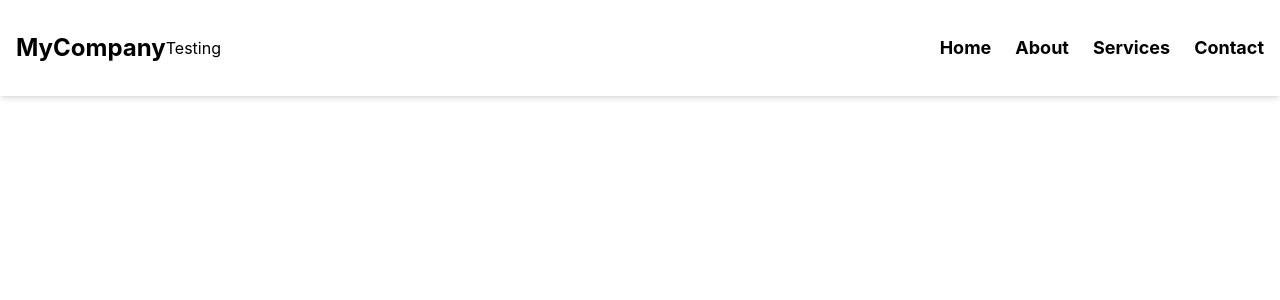
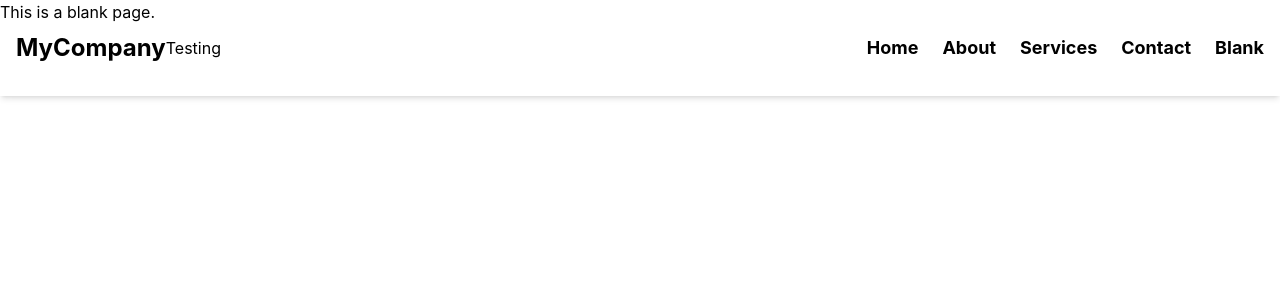
Before and after one commit to jpjun8/webdev_proto, a React (Create React App) app: page /blank in a window 1280 px wide. Shown: the top 300 px of the page. Built offline with nearby package versions, Linux system fonts and the light colour scheme.

Commit message:
Adding blank page

```diff
--- a/src/App.js
+++ b/src/App.js
@@ -7,6 +7,7 @@ import ServicesDesign from "./pages/ServicesDesign";
 import ServicesDevelopment from "./pages/ServicesDevelopment";
 import ServicesMarketing from "./pages/ServicesMarketing";
 import Navbar from "./components/Navbar";
+import Blank from "./pages/Blank";
 
 import "aos/dist/aos.css"; //Import AOS styles
 import AOS from "aos";
@@ -31,6 +32,7 @@ function App() {
         <Route path="/services/design" element={<ServicesDesign />} />
         <Route path="/services/development" element={<ServicesDevelopment />} />
         <Route path="/services/marketing" element={<ServicesMarketing />} />
+        <Route path="/blank" element={<Blank />} />
       </Routes>
     </Router>
   );
--- a/src/components/Navbar.js
+++ b/src/components/Navbar.js
@@ -101,6 +101,11 @@ const Navbar = () => {
                 Contact
               </Link>
             </li>
+            <li>
+              <Link to="/blank" className="text-lg hover:text-gray-300">
+                Blank
+              </Link>
+            </li>
           </ul>
         </div>
 
--- /dev/null
+++ b/src/pages/Blank.js
@@ -0,0 +1,11 @@
+import React from "react";
+
+const Blank = () => {
+    return (
+        <div>
+            This is a blank page.
+        </div>
+    );
+};
+
+export default Blank;
```
